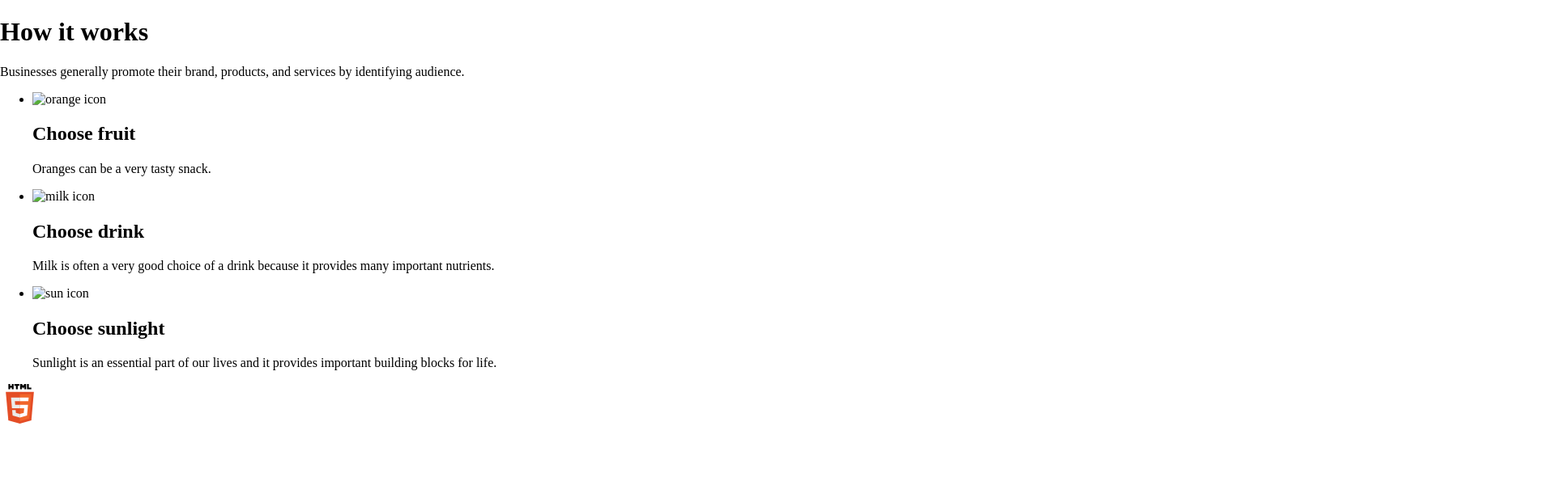
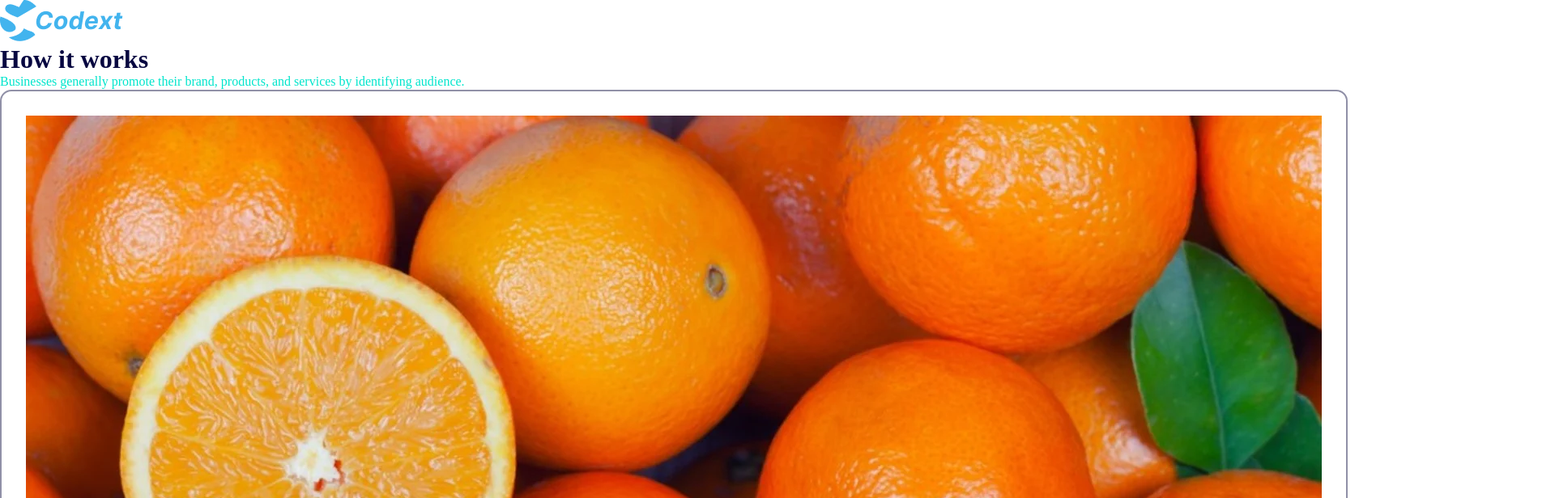
Before and after one commit to ReallySuperCool/Info-151, a plain HTML site: page index.html in a window 1280 px wide. Shown: the top 616 px of the page at 81% size, 1920 px wide, since content can reach past the window. Drawn offline with Linux system fonts and the light colour scheme.

Commit message:
Set up the CSS for week 4 How

```diff
--- a/index.html
+++ b/index.html
@@ -16,10 +16,13 @@
 
 
 <body>
-    <section>
-        <h1>How it works</h1>
+    <section id="how">
+        <div>
+            <img src="img/logo.png" alt="logo">
+            <h1>How it works</h1>
+        </div>
+
         <p>Businesses generally promote their brand, products, and services by identifying audience.</p>
-
         <ul>
             <li>
                 <img src="img\orange.png" alt="orange icon">
--- a/scss/base/_typography.scss
+++ b/scss/base/_typography.scss
@@ -1,3 +1,16 @@
 /* =============
     Typography
 ============= */
+h1,h2,h3,h4,h5{
+    margin: 0;
+    padding: 0;
+}
+p{
+    margin: 0;
+    padding: 0;
+}
+
+ul{
+    margin: 0;
+    padding: 0;
+}
--- a/scss/helpers/_variables.scss
+++ b/scss/helpers/_variables.scss
@@ -24,6 +24,8 @@ $screen-xl-min: 1200px;
   --blue: #060640;
   --green: #00E5CC;
   --purple: #461096;
+  --grey: #9090A7;
+
 
 
 }
--- /dev/null
+++ b/scss/sections/_how.scss
@@ -0,0 +1,29 @@
+#how{
+
+    div{
+        h1{
+            color: var(--blue);
+        }
+    }
+    p{
+        color: var(--green);
+    }
+    ul{
+        li{
+            padding: 30px;
+            border: 2px solid var(--grey);
+            border-radius: 14px;
+
+            img{
+                margin-bottom: 50px;
+            }
+
+            display: inline-block;
+
+            h2{
+                color: var(--blue);
+                margin-bottom: 10px;
+            }
+        }
+    }
+}
--- a/scss/styles.scss
+++ b/scss/styles.scss
@@ -19,3 +19,4 @@
 @import "layout/_footer";
 
 // Sections Styles
+@import "sections/_how";
```
Also changed, not shown: css/styles.css, img/milk.png (added), img/orange.png (added), img/sun.png (added).
